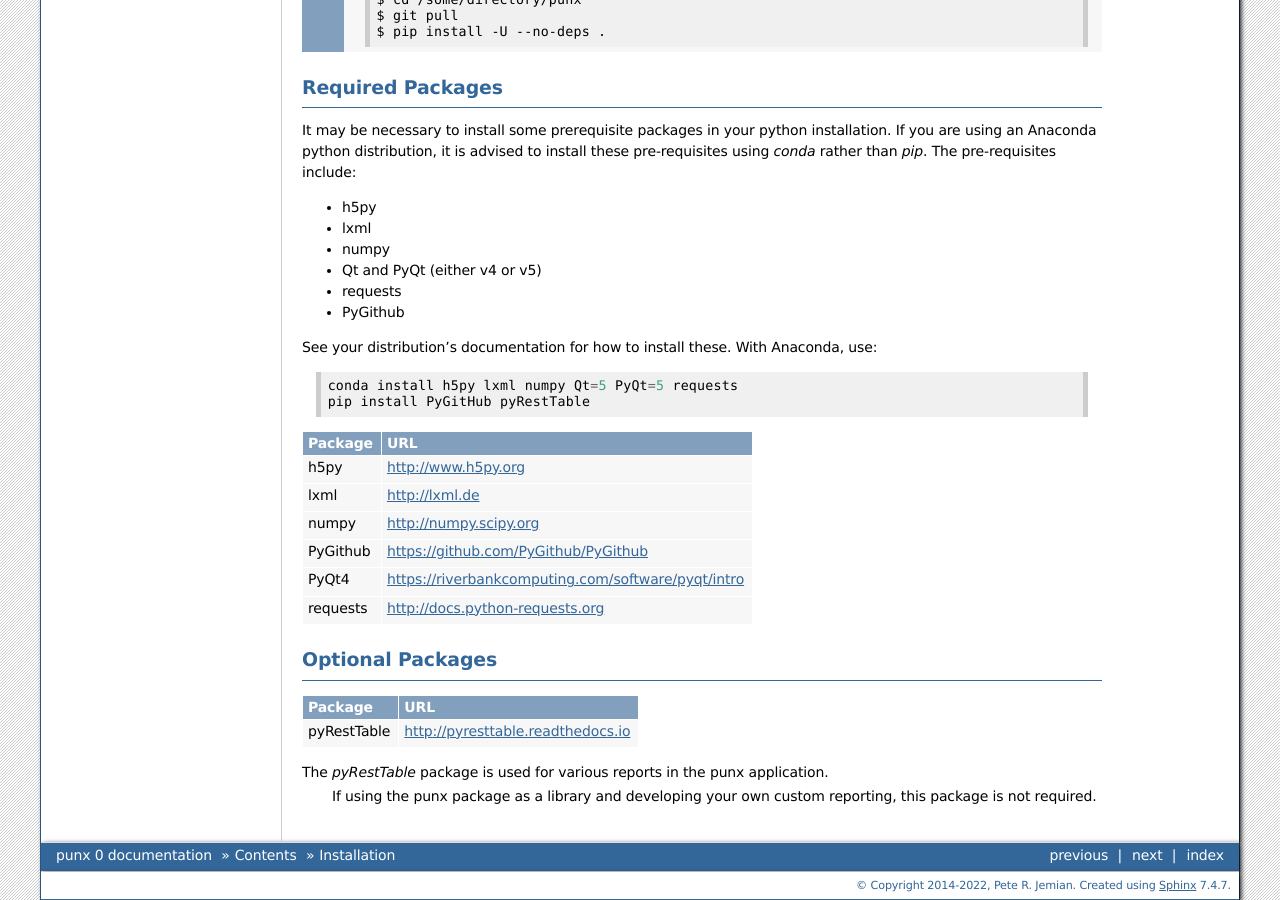
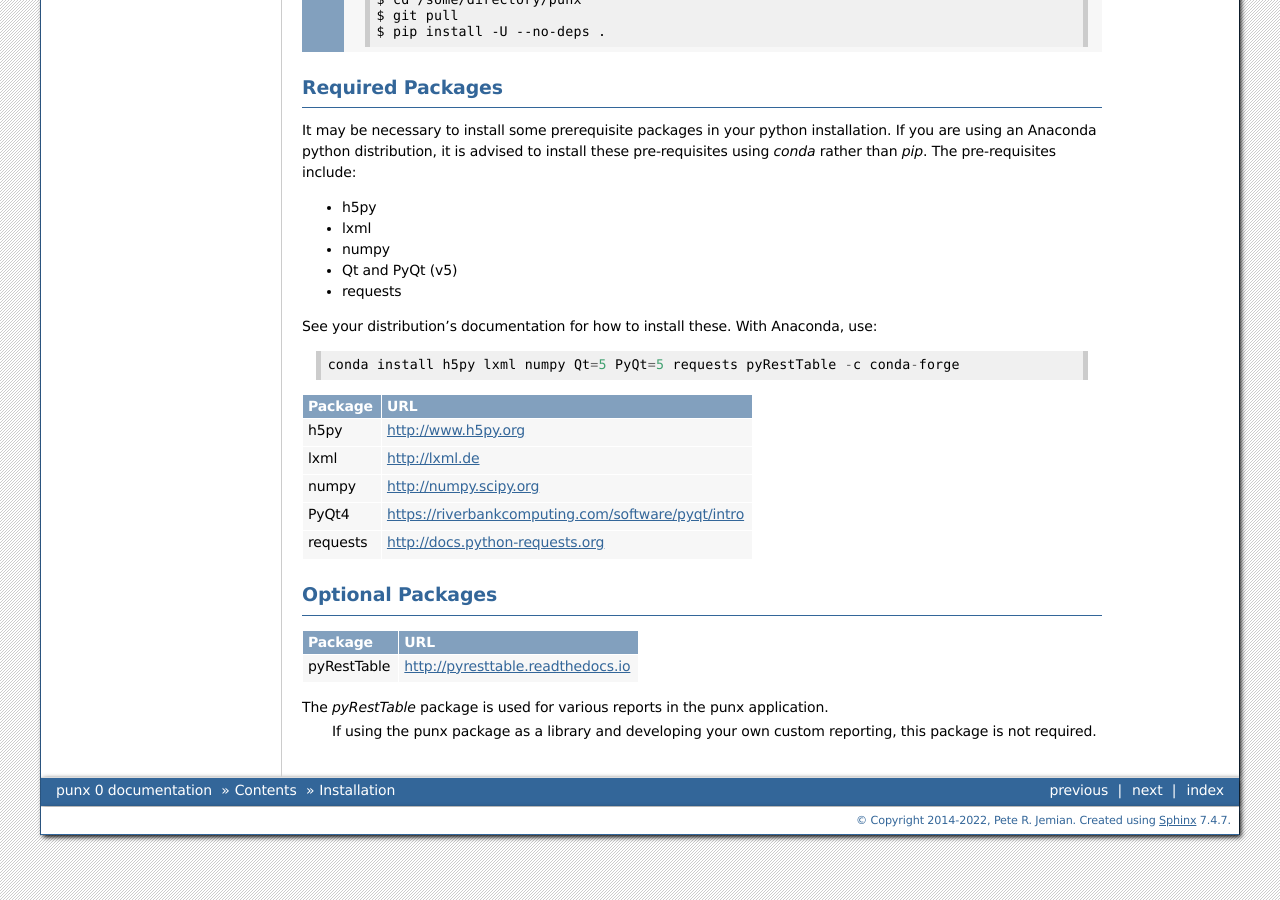
Before and after one commit to prjemian/punx, a Sphinx documentation site: the page built from docs/source/install.rst, in a window 1280 px wide and 900 px high, scrolled down 761 px. Built offline with Sphinx 7.4.7, drawn with Linux system fonts in a browser that asks for light colours.

Commit message:
PKG #187 PyGithub not needed now

```diff
--- a/docs/source/conf.py
+++ b/docs/source/conf.py
@@ -83,7 +83,6 @@ autodoc_mock_imports = """
     github
     h5py
     lxml
-    PyGithub
     pyqt
     PyQt4
     PyQt5
--- a/docs/source/install.rst
+++ b/docs/source/install.rst
@@ -56,14 +56,12 @@ pre-requisites using *conda* rather than *pip*.  The pre-requisites include:
 * h5py
 * lxml
 * numpy
-* Qt and PyQt (either v4 or v5)
+* Qt and PyQt (v5)
 * requests
-* PyGithub
 
 See your distribution's documentation for how to install these.  With Anaconda, use::
 
-    conda install h5py lxml numpy Qt=5 PyQt=5 requests
-    pip install PyGitHub pyRestTable
+    conda install h5py lxml numpy Qt=5 PyQt=5 requests pyRestTable -c conda-forge
 
 ============  ===================================
 Package       URL
@@ -71,7 +69,6 @@ Package       URL
 h5py          http://www.h5py.org
 lxml          http://lxml.de
 numpy         http://numpy.scipy.org
-PyGithub      https://github.com/PyGithub/PyGithub
 PyQt4         https://riverbankcomputing.com/software/pyqt/intro
 requests      http://docs.python-requests.org
 ============  ===================================
--- a/environment.yml
+++ b/environment.yml
@@ -10,7 +10,6 @@ dependencies:
   - numpy
   - python=3
   - pip
-  - PyGithub
   - pyqt
   - pyRestTable
   - requests
--- a/punx/__init__.py
+++ b/punx/__init__.py
@@ -69,9 +69,8 @@ __install_requires__ = [
     "numpy",
     "pyRestTable",
     "requests",
-    # 'PyQt4',
+    # 'PyQt5',
     # see: http://stackoverflow.com/questions/4628519/is-it-possible-to-require-pyqt-from-setuptools-setup-py
-    "PyGithub >= 1.32",
 ]
 __classifiers__ = [
     # 'Development Status :: 5 - Production/Stable',
```
Also changed, not shown: .landscape.yml.
